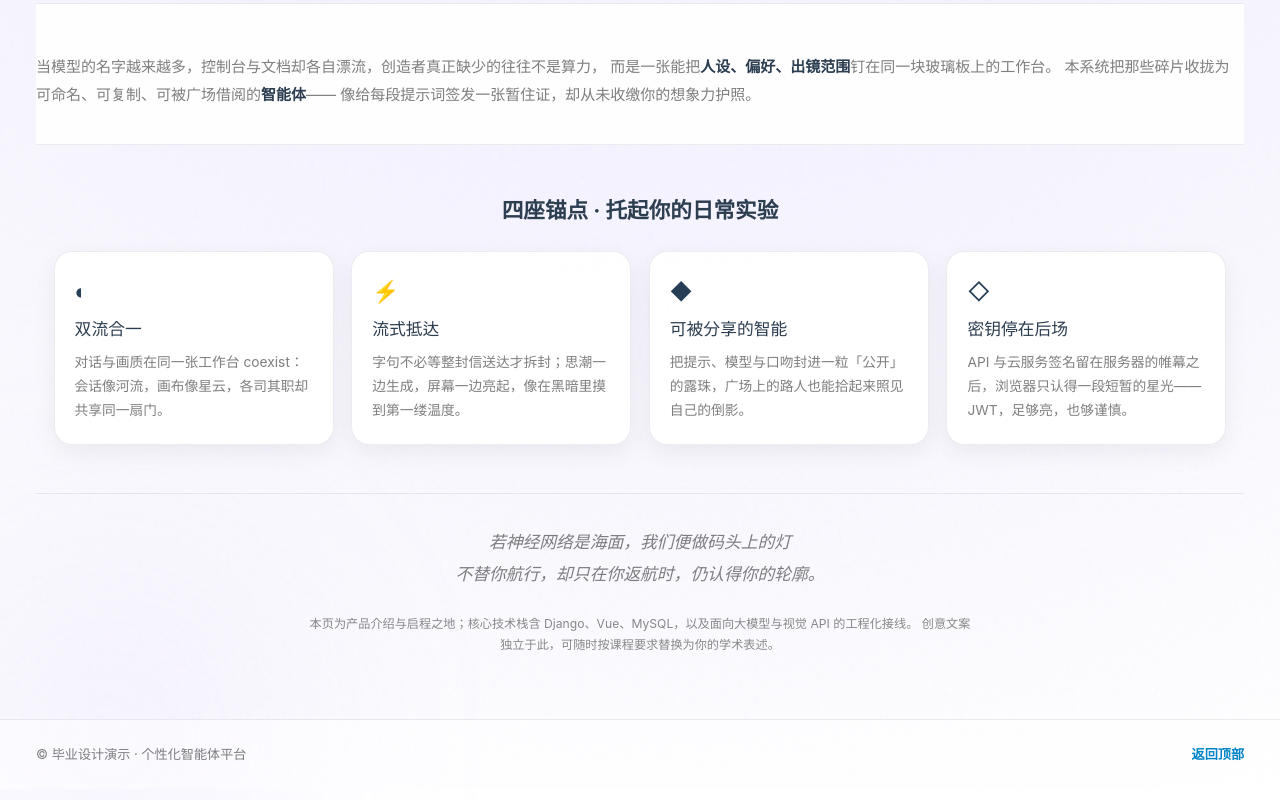
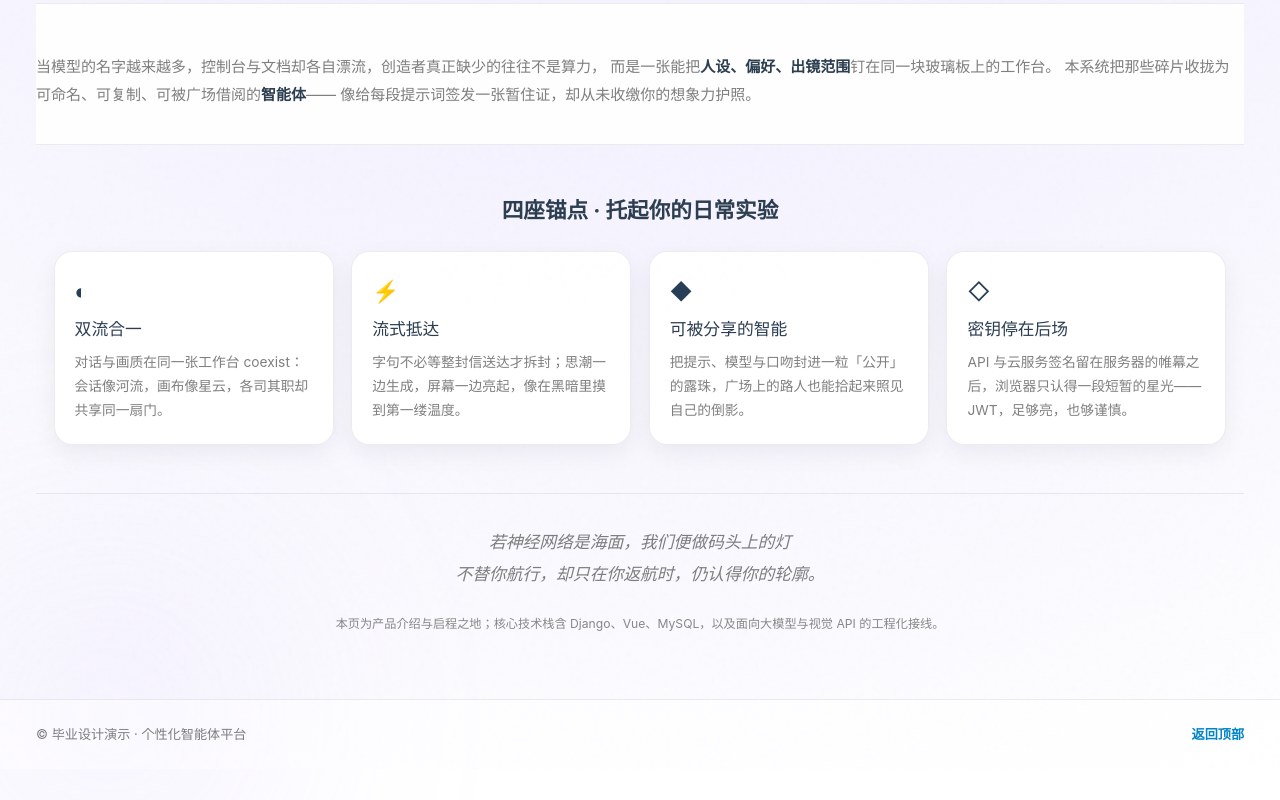
Before and after one commit to Patricent/final_design, a Vue app in the folder frontend/: page / in a window 1280 px wide. Shown: the part 607-1407 px from the top of the page. Built offline with nearby package versions, Linux system fonts and the light colour scheme; no server answers.

Commit message:
优化文本

```diff
--- a/frontend/src/views/HomeLandingView.vue
+++ b/frontend/src/views/HomeLandingView.vue
@@ -130,7 +130,6 @@ const moods = [
         </p>
         <p class="outro__note">
           本页为产品介绍与启程之地；核心技术栈含 Django、Vue、MySQL，以及面向大模型与视觉 API 的工程化接线。
-          创意文案独立于此，可随时按课程要求替换为你的学术表述。
         </p>
       </section>
     </main>
```
